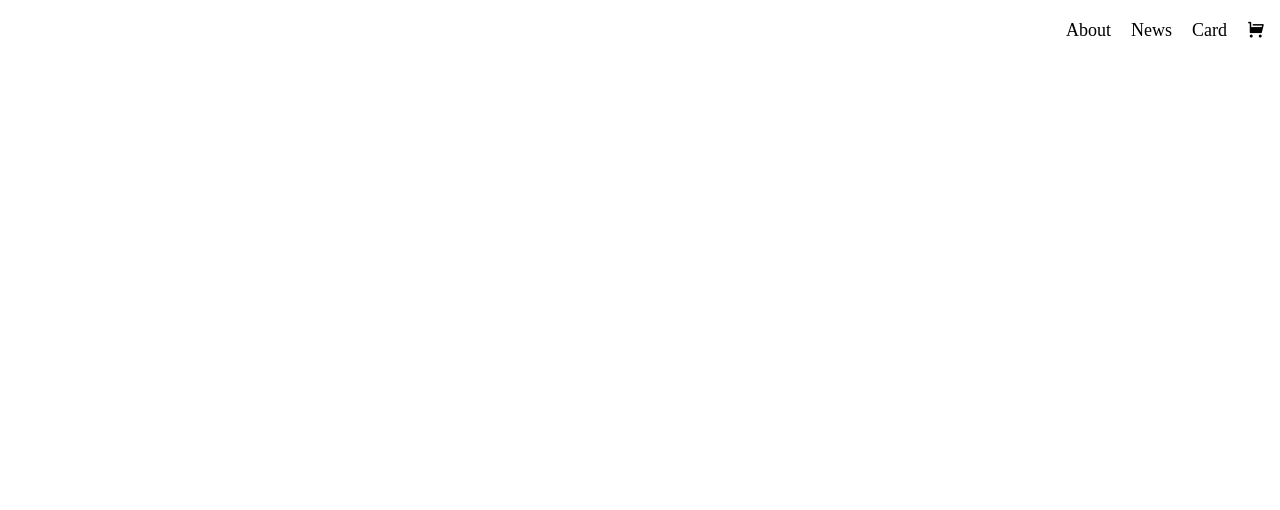
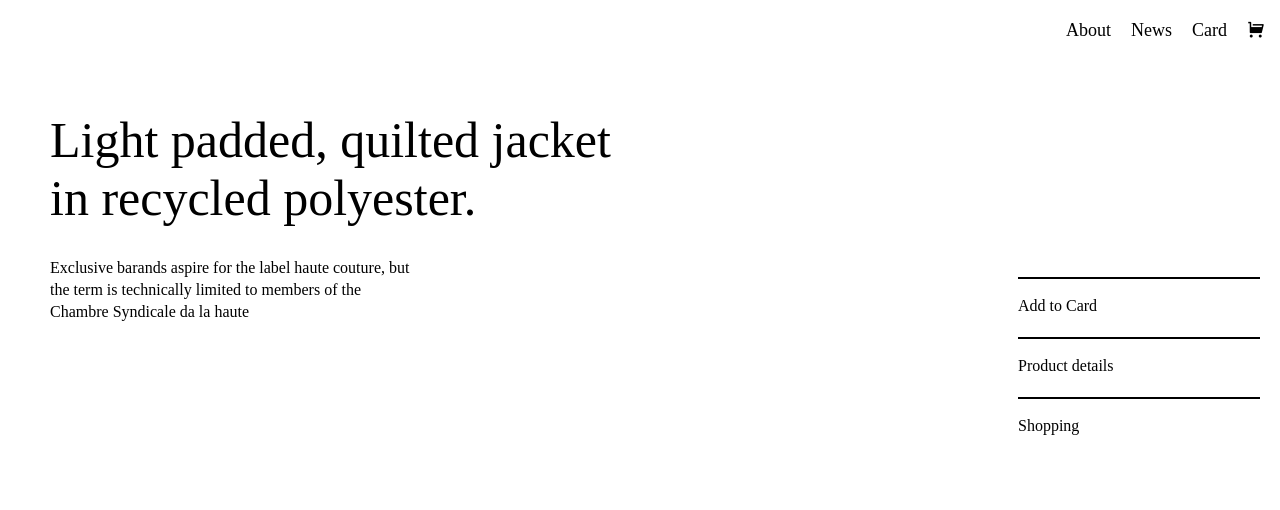
Before and after one commit to arjulrao/Jacket_Shop, a plain HTML site: page index.html in a window 1280 px wide. Drawn offline with nearby package versions, Linux system fonts and the light colour scheme.

Commit message:
Main Section Complete

```diff
--- a/index.html
+++ b/index.html
@@ -15,6 +15,32 @@
             <a href="#">Card</a>
             <a href="#"><i class="ri-shopping-cart-fill"></i></a>
         </nav>
+        <main>
+            <div class="main-heading">
+                <h1>Light padded, quilted jacket in recycled polyester.</h1>
+            </div>
+            <div class="product-details">
+                <div class="description">
+                    <p>
+                    Exclusive barands aspire for the label haute couture, but the term is technically limited to members of the Chambre Syndicale da la haute
+                    </p>
+                </div>
+                <div class="side-nav">
+                    <div class="link-cont">
+                        <a href="#">Add to Card</a>
+                        <i class="ri-arrow-right-up-line"></i>
+                    </div>
+                    <div class="link-cont">
+                        <a href="#">Product details</a>
+                        <i class="ri-arrow-right-up-line"></i>
+                    </div>
+                    <div class="link-cont">
+                        <a href="#">Shopping</a>
+                        <i class="ri-arrow-right-up-line"></i>
+                    </div>
+                </div>
+            </div>
+        </main>
     </div>
 </body>
 </html>
--- a/style.css
+++ b/style.css
@@ -23,3 +23,51 @@ nav a{
     text-decoration: none;
     color: #000;
 }
+main{
+    padding: 50px 20px 50px 50px;
+}
+main h1{
+    width: 50%;
+    font-size: 50px;
+    font-weight: 400;
+}
+.product-details{
+    margin-top: 30px;
+    display: flex;
+    justify-content: space-between;
+}
+.description{
+    width: 30%;
+}
+.description p{
+    line-height: 22px;
+}
+.side-nav{
+    margin-top: 20px;
+    width: 20%;
+}
+.link-cont{
+    width: 100%;
+    border-top: 2px solid black;
+    padding: 18px 10px 18px 0;
+    display: flex;
+    justify-content: space-between;
+}
+.link-cont a{
+    color: #000;
+    text-decoration: none;
+}
+.link-cont:hover a{
+    color: gray;
+    text-decoration: underline;
+}
+.link-cont i{
+    font-size: 20px;
+    font-weight: 100;
+    visibility: hidden;
+
+}
+.link-cont:hover i{
+    color: gray;
+    visibility: visible;
+}
```
